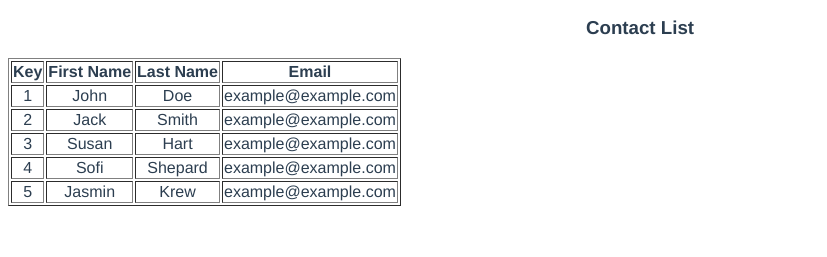
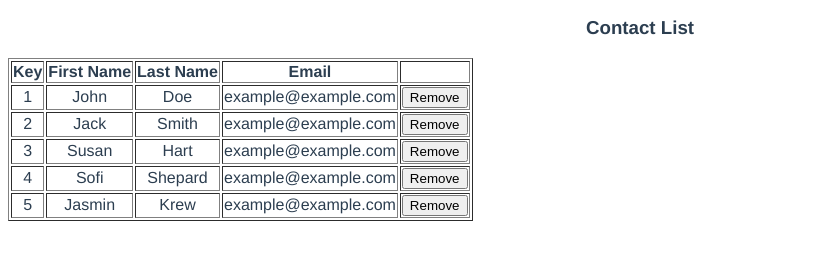
Before and after one commit to JelenaDjo/Contact-List, a Vue app: page / in a window 1280 px wide. Shown: the part 409-666 px from the top of the page, without its empty margins (0-827 px from the left). Built offline with nearby package versions, Linux system fonts and the light colour scheme.

Commit message:
Remove Contact

```diff
--- a/src/components/ContactList.vue
+++ b/src/components/ContactList.vue
@@ -21,6 +21,7 @@
                     <th>First Name</th>
                     <th>Last Name</th>
                     <th>Email</th>
+                    <th></th>
                 </thead>
                 <tbody>
                     <tr v-for="(contact, index) in contacts" :key="index">
@@ -28,6 +29,9 @@
                         <td>{{contact.firstName}}</td>
                         <td>{{contact.lastName}}</td>
                         <td>{{contact.email}}</td>
+                        <td>
+                        <button@click="removeContact(contact)"> Remove </button>
+                        </td>
                     </tr>
                 </tbody>
             </table>
@@ -60,7 +64,12 @@
         addContact(){
             this.contacts.push(this.newContact);
             this.newContact={}
+        },
+        removeContact(contact){
+            let index = this.contacts.indexOf(contact);
+            this.contacts.splice(index, 1);
+
         }
     }
-}
+};
 </script>
```
